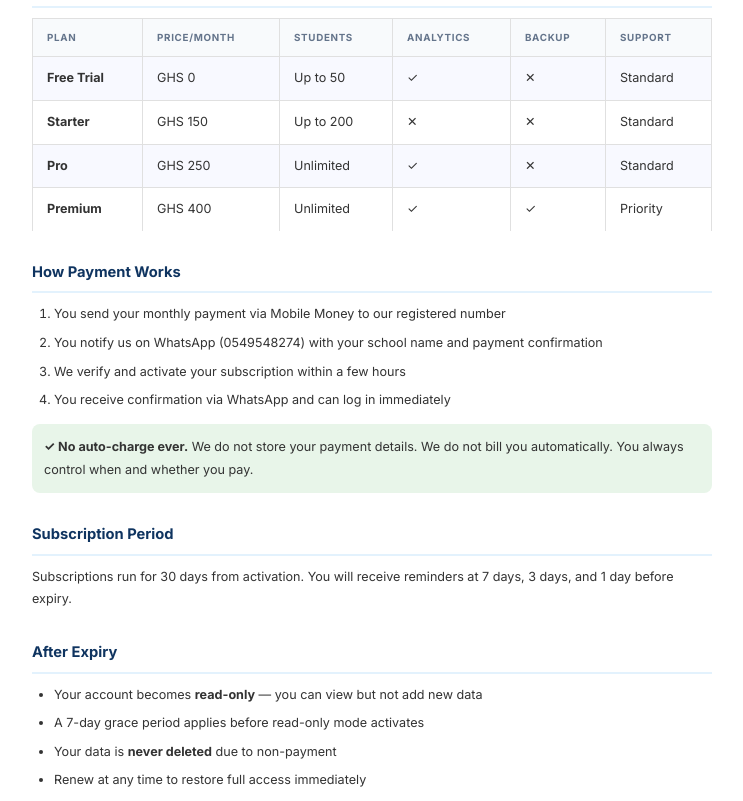
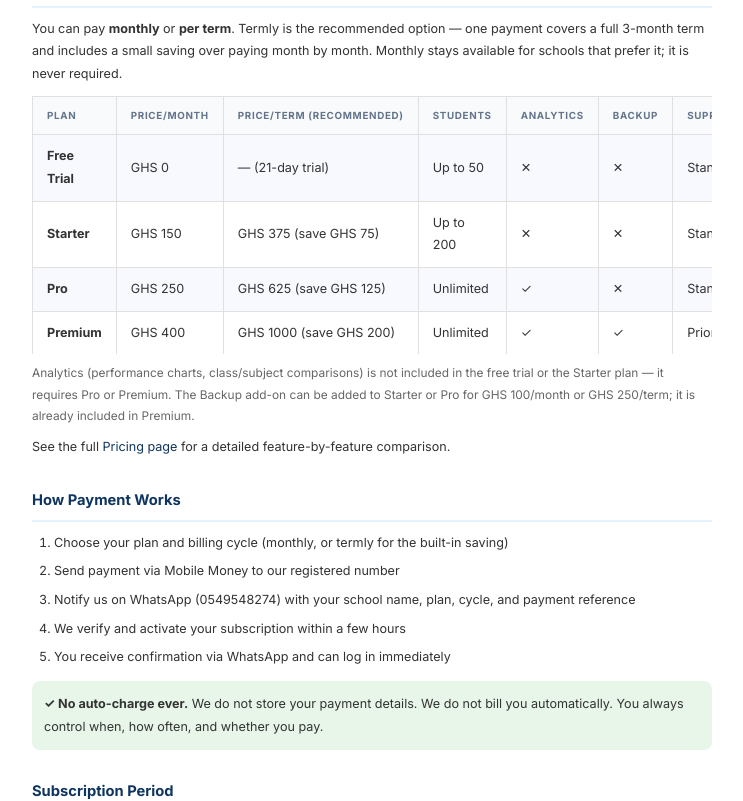
Before and after one commit to resourcetool/sch_app, a React (Vite) app: page /legal/subscription in a window 1280 px wide. Shown: the part 280-1081 px from the top of the page, without its empty margins (268-1011 px from the left). Built offline with nearby package versions, Linux system fonts and the light colour scheme; no server answers.

Commit message:
Update SubscriptionPolicy.jsx

```diff
--- a/src/pages/legal/SubscriptionPolicy.jsx
+++ b/src/pages/legal/SubscriptionPolicy.jsx
@@ -1,62 +1,97 @@
 import React from 'react'; import PolicyLayout from './PolicyLayout';
+import { Link } from 'react-router-dom';
+import { getPlanPrice, getTermlySaving, BACKUP_ADDON_PRICE, BACKUP_ADDON_TERMLY_PRICE } from '../../services/subscriptionService';
+
 export default function SubscriptionPolicy() {
   return (
-    <PolicyLayout title="Subscription Policy" lastUpdated="June 2025">
+    <PolicyLayout title="Subscription Policy" lastUpdated="July 2026">
       <section>
         <h2>Plans and Pricing</h2>
+        <p>
+          You can pay <strong>monthly</strong> or <strong>per term</strong>. Termly is the
+          recommended option — one payment covers a full 3-month term and includes a small
+          saving over paying month by month. Monthly stays available for schools that prefer
+          it; it is never required.
+        </p>
         <div style={{ overflowX: 'auto' }}>
           <table style={{ width: '100%', borderCollapse: 'collapse', fontSize: '.9rem' }}>
             <thead>
               <tr style={{ background: '#0f3460', color: '#fff' }}>
-                {['Plan','Price/Month','Students','Analytics','Backup','Support'].map(h => (
+                {['Plan', 'Price/Month', 'Price/Term (recommended)', 'Students', 'Analytics', 'Backup', 'Support'].map(h => (
                   <th key={h} style={{ padding: '10px 14px', textAlign: 'left' }}>{h}</th>
                 ))}
               </tr>
             </thead>
             <tbody>
               {[
-                ['Free Trial','GHS 0','Up to 50','✓','✕','Standard'],
-                ['Starter','GHS 150','Up to 200','✕','✕','Standard'],
-                ['Pro','GHS 250','Unlimited','✓','✕','Standard'],
-                ['Premium','GHS 400','Unlimited','✓','✓','Priority'],
-              ].map(([plan,...cols], i) => (
-                <tr key={plan} style={{ background: i % 2 === 0 ? '#f8f9ff' : '#fff' }}>
-                  <td style={{ padding: '10px 14px', fontWeight: 700 }}>{plan}</td>
-                  {cols.map((c, j) => <td key={j} style={{ padding: '10px 14px' }}>{c}</td>)}
+                ['Free Trial', 'trial', 'Up to 50', '✕', '✕', 'Standard'],
+                ['Starter',    'starter', 'Up to 200', '✕', '✕', 'Standard'],
+                ['Pro',        'pro',     'Unlimited', '✓', '✕', 'Standard'],
+                ['Premium',    'premium', 'Unlimited', '✓', '✓', 'Priority'],
+              ].map(([label, planId, students, analytics, backup, support], i) => (
+                <tr key={planId} style={{ background: i % 2 === 0 ? '#f8f9ff' : '#fff' }}>
+                  <td style={{ padding: '10px 14px', fontWeight: 700 }}>{label}</td>
+                  <td style={{ padding: '10px 14px' }}>
+                    {planId === 'trial' ? 'GHS 0' : `GHS ${getPlanPrice(planId, 'monthly')}`}
+                  </td>
+                  <td style={{ padding: '10px 14px' }}>
+                    {planId === 'trial'
+                      ? '— (21-day trial)'
+                      : `GHS ${getPlanPrice(planId, 'termly')} (save GHS ${getTermlySaving(planId)})`}
+                  </td>
+                  <td style={{ padding: '10px 14px' }}>{students}</td>
+                  <td style={{ padding: '10px 14px' }}>{analytics}</td>
+                  <td style={{ padding: '10px 14px' }}>{backup}</td>
+                  <td style={{ padding: '10px 14px' }}>{support}</td>
                 </tr>
               ))}
             </tbody>
           </table>
         </div>
+        <p style={{ fontSize: '.85rem', color: '#666', marginTop: 8 }}>
+          Analytics (performance charts, class/subject comparisons) is not included in the free
+          trial or the Starter plan — it requires Pro or Premium. The Backup add-on can be added
+          to Starter or Pro for GHS {BACKUP_ADDON_PRICE}/month or GHS {BACKUP_ADDON_TERMLY_PRICE}/term;
+          it is already included in Premium.
+        </p>
+        <p>
+          See the full <Link to="/pricing">Pricing page</Link> for a detailed feature-by-feature
+          comparison.
+        </p>
       </section>
       <section>
         <h2>How Payment Works</h2>
         <ol>
-          <li>You send your monthly payment via Mobile Money to our registered number</li>
-          <li>You notify us on WhatsApp (0549548274) with your school name and payment confirmation</li>
+          <li>Choose your plan and billing cycle (monthly, or termly for the built-in saving)</li>
+          <li>Send payment via Mobile Money to our registered number</li>
+          <li>Notify us on WhatsApp (0549548274) with your school name, plan, cycle, and payment reference</li>
           <li>We verify and activate your subscription within a few hours</li>
           <li>You receive confirmation via WhatsApp and can log in immediately</li>
         </ol>
         <p style={{ background: '#e8f5e9', borderRadius: 8, padding: 12, marginTop: 12 }}>
-          <strong>✓ No auto-charge ever.</strong> We do not store your payment details. We do not bill you automatically. You always control when and whether you pay.
+          <strong>✓ No auto-charge ever.</strong> We do not store your payment details. We do not bill you automatically. You always control when, how often, and whether you pay.
         </p>
       </section>
       <section>
         <h2>Subscription Period</h2>
-        <p>Subscriptions run for 30 days from activation. You will receive reminders at 7 days, 3 days, and 1 day before expiry.</p>
+        <ul>
+          <li><strong>Monthly billing:</strong> your subscription runs for 30 days from activation.</li>
+          <li><strong>Termly billing (recommended):</strong> your subscription runs for 90 days (one school term) from activation.</li>
+        </ul>
+        <p>You will receive an in-app reminder starting 7 days before your subscription expires, whichever cycle you're on.</p>
       </section>
       <section>
         <h2>After Expiry</h2>
         <ul>
-          <li>Your account becomes <strong>read-only</strong> — you can view but not add new data</li>
-          <li>A 7-day grace period applies before read-only mode activates</li>
-          <li>Your data is <strong>never deleted</strong> due to non-payment</li>
-          <li>Renew at any time to restore full access immediately</li>
+          <li>The moment your subscription period ends without renewal, your account switches to <strong>read-only mode</strong> — you can still view and print existing records, but cannot add or edit new data</li>
+          <li>Your data is <strong>never deleted</strong> immediately due to non-payment — it remains safely stored for 60 days after expiry</li>
+          <li>If payment still hasn't resumed after that 60-day window, inactive school data may eventually be permanently deleted — you'll be notified well before this happens</li>
+          <li>Renew at any time to restore full access immediately, with all your data exactly as you left it</li>
         </ul>
       </section>
       <section>
         <h2>Refunds</h2>
-        <p>We do not offer refunds for partial months except in cases where SchoolMS was unavailable for more than 48 consecutive hours due to a fault on our side. Disputes: schoolpilot132@gmail.com</p>
+        <p>We do not offer refunds for partial billing periods (monthly or termly) except in cases where SchoolMS was unavailable for more than 48 consecutive hours due to a fault on our side. Disputes: schoolpilot132@gmail.com</p>
       </section>
     </PolicyLayout>
   );
```
